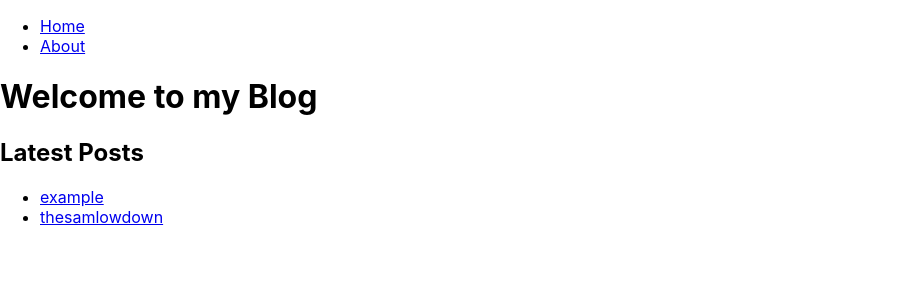
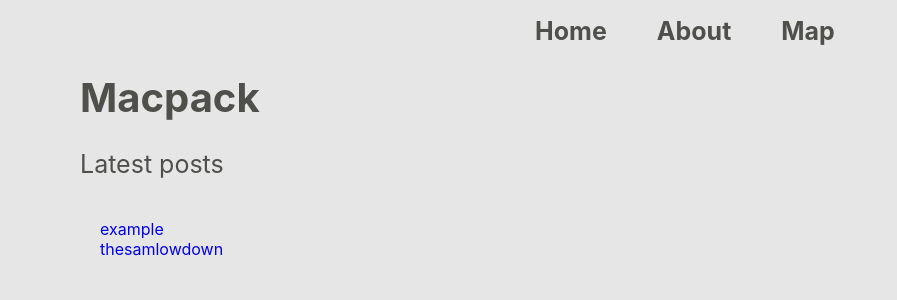
Before and after one commit to maxrworsley/blogsite, a React (Create React App) app in the folder blogsite/: page / in a window 1280 px wide. Shown: the top 300 px of the page, without its empty margins (0-897 px from the left). Built offline with nearby package versions, Linux system fonts and the light colour scheme.

Commit message:
Add some styling and banner

```diff
--- a/blogsite/src/App.css
+++ b/blogsite/src/App.css
@@ -1,38 +1,58 @@
-.App {
-  text-align: center;
+body {
+  background-color: rgb(230, 230, 230);
+  color: rgb(79, 79, 76);
+  text-emphasis-color: rgb(42, 42, 41);
 }
 
-.App-logo {
-  height: 40vmin;
-  pointer-events: none;
+/* Banner */
+.banner-menu li {
+  display: inline-block;
+  text-indent: 50px;
 }
 
-@media (prefers-reduced-motion: no-preference) {
-  .App-logo {
-    animation: App-logo-spin infinite 20s linear;
-  }
+.banner-link {
+  text-decoration: none;
+  font-size: 25px;
+  color: rgb(79, 79, 76);
+  font-weight: bold;
 }
 
-.App-header {
-  background-color: #282c34;
-  min-height: 100vh;
-  display: flex;
-  flex-direction: column;
-  align-items: center;
-  justify-content: center;
-  font-size: calc(10px + 2vmin);
-  color: white;
+.banner-link:hover {
+  color: rgb(36, 36, 35);
 }
 
-.App-link {
-  color: #61dafb;
+.title {
+  text-align: left;
+  font-size: 40px;
+  padding-left: 80px;
 }
 
-@keyframes App-logo-spin {
-  from {
-    transform: rotate(0deg);
-  }
-  to {
-    transform: rotate(360deg);
-  }
+/* Home */
+
+.latest-posts {
+  text-align: left;
+  font-size: 25px;
+  padding-left: 80px;
+  font-weight: normal;
+  max-width: 900px;
 }
+
+.post-list ul li {
+  list-style-type: none;
+}
+
+.post-list {
+  text-align: left;
+  margin-top: 40px;
+  padding-left: 60px;
+  font-weight: normal;
+  max-width: 900px;
+}
+
+.post-list-post {
+  text-decoration: none;
+}
+
+.post-list-post:hover {
+  font-weight: bold;
+}
--- a/blogsite/src/App.js
+++ b/blogsite/src/App.js
@@ -7,11 +7,10 @@ import Home from './pages/Home';
 
 
 function App() {
-  // Generate post names into list from the /posts directory
   var postNames = require.context('./posts', false, /\.md$/).keys();
   // Strip the file extension and path from the post names
   postNames = postNames.map((postName) => postName.replace(/^\.\/|\.md$/g, ''));
-  console.log(postNames)
+
   return (
     <>
       <Router>
--- a/blogsite/src/components/MarkdownRenderer.js
+++ b/blogsite/src/components/MarkdownRenderer.js
@@ -6,8 +6,4 @@ const MarkdownRenderer = ({ content }) => {
     return <ReactMarkdown remarkPlugins={[remarkGfm]}>{content}</ReactMarkdown>;
 };
 
-// const MarkdownRenderer = ({ content }) => {
-//     return "content here"
-// };
-
 export default MarkdownRenderer;
--- a/blogsite/src/pages/About.js
+++ b/blogsite/src/pages/About.js
@@ -1,11 +1,18 @@
 import React from 'react';
+import Banner from './Banner';
 
 function About() {
     return (
-        <div>
-            <h1>About Me</h1>
-            <p> This site contains blog posts</p>
-        </div>
+        <>
+            <header>
+                <Banner />
+            </header>
+            <div>
+                <h1>About Me</h1>
+                <p> This site contains blog posts</p>
+            </div>
+        </>
+
     );
 }
 
--- /dev/null
+++ b/blogsite/src/pages/Banner.js
@@ -0,0 +1,19 @@
+import React from 'react';
+import { Link } from 'react-router-dom';
+
+const Banner = () => {
+    return (
+        <>
+            <nav className="banner-nav" style={{ textAlign: 'center' }}>
+                <ul className="banner-menu">
+                    <li><Link to="/" className={"banner-link"}>Home</Link></li>
+                    <li><Link to="/about" className={"banner-link"}>About</Link></li>
+                    <li><a href="https://map.macpack.site" className={"banner-link"}>Map</a></li>
+                </ul>
+            </nav>
+            <h1 className='title'>Macpack</h1>
+        </>
+    );
+};
+
+export default Banner;
--- a/blogsite/src/pages/BlogPost.js
+++ b/blogsite/src/pages/BlogPost.js
@@ -1,6 +1,7 @@
 import React, { useEffect, useState } from 'react';
 import MarkdownRenderer from '../components/MarkdownRenderer';
 import { useParams } from 'react-router-dom';
+import Banner from './Banner';
 
 const BlogPost = () => {
     const { postId } = useParams();
@@ -14,7 +15,13 @@ const BlogPost = () => {
             .catch((err) => console.error(err));
     }, [postId]);
 
-    return <MarkdownRenderer content={content} />;
+    return (
+        <>
+            <Banner />
+            <MarkdownRenderer content={content} />
+        </>
+    );
+
 };
 
 export default BlogPost;
--- a/blogsite/src/pages/Home.js
+++ b/blogsite/src/pages/Home.js
@@ -1,32 +1,24 @@
 import React from 'react';
 import { Link } from 'react-router-dom';
-
+import Banner from './Banner';
 
 const Home = ({ postNames }) => {
     return (
         <div>
             <header>
-                <nav>
-                    <ul>
-                        <li>
-                            <Link to="/">Home</Link>
-                        </li>
-                        <li>
-                            <Link to="/about">About</Link>
-                        </li>
-                    </ul>
-                </nav>
+                <Banner />
             </header>
             <main>
-                <h1>Welcome to my Blog</h1>
-                <h2>Latest Posts</h2>
+                <h2 className='latest-posts'>Latest posts</h2>
+                <div className='post-list'>
                     <ul>
                         {postNames.map((postName) => (
                             <li key={postName}>
-                            <Link to={`/posts/${postName}`}>{postName}</Link>
+                                <Link className='post-list-post' to={`/posts/${postName}`}>{postName}</Link>
                             </li>
                         ))}
                     </ul>
+                </div>
             </main>
         </div>
     );
```
Lines whose indentation alone changed are shown as unchanged.
